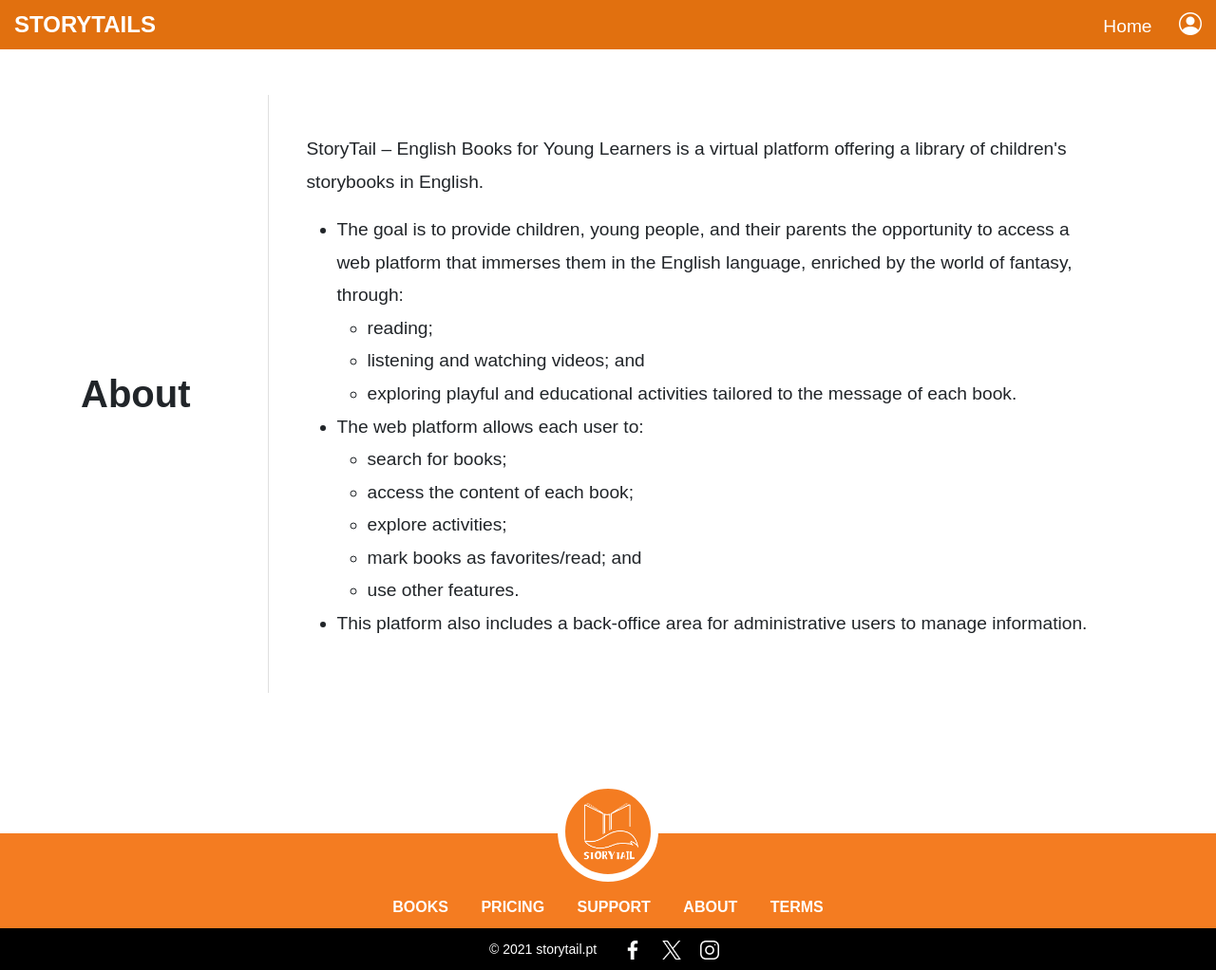
After one commit to Ruizinho99/Story_Tail, a PHP site: page /about.php in a window 1280 px wide. The commit adds this page. Shown: the whole page at 95% size. Run offline with PHP 8.4, Linux system fonts and the light colour scheme; some libraries are stand-ins or nearby versions.

Commit message:
página about

```diff
--- /dev/null
+++ b/about.php
@@ -0,0 +1,86 @@
+<!DOCTYPE html>
+<html lang="en">
+<head>
+<meta charset="UTF-8">
+    <meta name="viewport" content="width=device-width, initial-scale=1.0">
+    <link rel="stylesheet" href="style.css">
+    <link href="https://fonts.googleapis.com/icon?family=Material+Icons" rel="stylesheet">
+    <link href="https://cdn.jsdelivr.net/npm/bootstrap@5.3.3/dist/css/bootstrap.min.css" rel="stylesheet">
+    <link href="https://cdn.jsdelivr.net/npm/bootstrap-icons/font/bootstrap-icons.css" rel="stylesheet">
+    <link rel="stylesheet" href="https://cdnjs.cloudflare.com/ajax/libs/font-awesome/5.15.4/css/all.min.css">
+    <link rel="stylesheet" href="https://fonts.googleapis.com/css2?family=Material+Symbols+Outlined:opsz,wght,FILL,GRAD@24,400,0,0&icon_names=lock" />
+    <link rel="stylesheet" href="style.css">
+    <link rel="stylesheet" href="headers.css">
+    <title>About - Storytails</title>
+
+    <!-- Bootstrap CSS -->
+    <link href="https://stackpath.bootstrapcdn.com/bootstrap/4.5.2/css/bootstrap.min.css" rel="stylesheet">
+
+    <!-- Custom CSS -->
+    <style>
+        .about-container {
+            display: flex;
+            align-items: center;
+            gap: 20px;
+        }
+        .about-title {
+            font-size: 2.5rem;
+            font-weight: bold;
+            text-align: left;
+        }
+        .about-content {
+            font-size: 1.2rem;
+            line-height: 1.8;
+            flex-grow: 1; /* Ensures the content takes up remaining space */
+            border-left: 1px solid #e0e0e0;
+            padding: 40px;
+        }
+        .vertical-line {
+            border-left: 1px solid black; /* Black line with 1px thickness */
+            height: auto; /* Adjusts height to content */
+            margin: 0 20px;
+        }
+    </style>
+</head>
+<body>
+<?php include 'index_header.html'; ?>
+
+<div class="container my-5">
+    <div class="about-container">
+        <div class="about-title">
+            About
+        </div>
+        <div class="vertical-line"></div>
+        <div class="about-content">
+            <p>StoryTail – English Books for Young Learners is a virtual platform offering a library of children's storybooks in English.</p>
+            <ul>
+                <li>The goal is to provide children, young people, and their parents the opportunity to access a web platform that immerses them in the English language, enriched by the world of fantasy, through:</li>
+                <ul>
+                    <li>reading;</li>
+                    <li>listening and watching videos; and</li>
+                    <li>exploring playful and educational activities tailored to the message of each book.</li>
+                </ul>
+                <li>The web platform allows each user to:</li>
+                <ul>
+                    <li>search for books;</li>
+                    <li>access the content of each book;</li>
+                    <li>explore activities;</li>
+                    <li>mark books as favorites/read; and</li>
+                    <li>use other features.</li>
+                </ul>
+                <li>This platform also includes a back-office area for administrative users to manage information.</li>
+            </ul>
+        </div>
+    </div>
+</div>
+
+<!-- Bootstrap JS -->
+<script src="https://code.jquery.com/jquery-3.5.1.slim.min.js"></script>
+<script src="https://cdn.jsdelivr.net/npm/@popperjs/core@2.5.2/dist/umd/popper.min.js"></script>
+<script src="https://stackpath.bootstrapcdn.com/bootstrap/4.5.2/js/bootstrap.min.js"></script>
+<script src="https://cdn.jsdelivr.net/npm/bootstrap@5.3.3/dist/js/bootstrap.bundle.min.js"></script>
+<div>
+    <?php include 'footer.html'; ?>
+</div>
+</body>
+</html>
--- a/footer.html
+++ b/footer.html
@@ -15,9 +15,9 @@
         <div class="orange-section">
             <nav>
                 <a href="#">BOOKS</a>
-                <a href="#">PRICING</a>
-                <a href="#">SUPPORT</a>
-                <a href="#">LOGIN</a>
+                <a href="plan.php">PRICING</a>
+                <a href="help.php">SUPPORT</a>
+                <a href="about.php">ABOUT</a>
                 <a href="#">TERMS</a>
             </nav>
         </div>
--- a/login.php
+++ b/login.php
@@ -41,7 +41,7 @@ include_once 'validar_login.php';
                     </div>
                     <div class="form-group mb-3">
                         <label for="password" class="fw-bold">Password:</label>
-                        <input type="password" id="password" name="password" class="form-control rounded" placeholder="Enter your password" required>
+                        <input type="password" id="senha" name="senha" class="form-control rounded" placeholder="Enter your password" required>
                     </div>
 
                     <button type="submit" class="btn-custom w-100 py-2 rounded">Login</button>
--- a/register.php
+++ b/register.php
@@ -23,7 +23,7 @@ if ($_SERVER["REQUEST_METHOD"] == "POST") {
     $last_name = mysqli_real_escape_string($conn, $_POST['last_name']);
     $username = mysqli_real_escape_string($conn, $_POST['username']);
     $email = mysqli_real_escape_string($conn, $_POST['email']);
-    $password = mysqli_real_escape_string($conn, $_POST['password']);
+    $password = mysqli_real_escape_string($conn, $_POST['senha']);
 
     // Verificar se o nome de utilizador ou o email já existem
     $checkUserQuery = "SELECT * FROM users WHERE user_name = '$username' OR email = '$email'";
@@ -38,7 +38,7 @@ if ($_SERVER["REQUEST_METHOD"] == "POST") {
 
         // Inserir o novo utilizador
         $userTypeId = 2;  // Todos os registos são do tipo "Free" (user_type 2)
-        $insertQuery = "INSERT INTO users (user_type_id, first_name, last_name, user_name, email, password)
+        $insertQuery = "INSERT INTO users (user_type_id, first_name, last_name, user_name, email, senha)
                         VALUES ('$userTypeId', '$first_name', '$last_name', '$username', '$email', '$hashedPassword')";
 
         if ($conn->query($insertQuery) === TRUE) {
@@ -103,7 +103,7 @@ $conn->close();
                     </div>
                     <div class="form-group mb-3">
                         <label for="password" class="fw-bold">Password:</label>
-                        <input type="password" id="password" name="password" class="form-control rounded" placeholder="Enter your password" required>
+                        <input type="password" id="senha" name="senha" class="form-control rounded" placeholder="Enter your password" required>
                     </div>
 
                     <button type="submit" class="btn-custom w-100 py-2 rounded">Register</button>
--- a/validar_login.php
+++ b/validar_login.php
@@ -10,7 +10,7 @@ $errorMessage = "";
 // Processar o formulário de login
 if ($_SERVER["REQUEST_METHOD"] == "POST") {
     $usernameOrEmail = $_POST['username_or_email'];
-    $password = $_POST['password'];
+    $password = $_POST['senha'];
 
     // Usar prepared statements para evitar SQL Injection
     $stmt = $conn->prepare("SELECT * FROM users WHERE user_name = ? OR email = ?");
```
